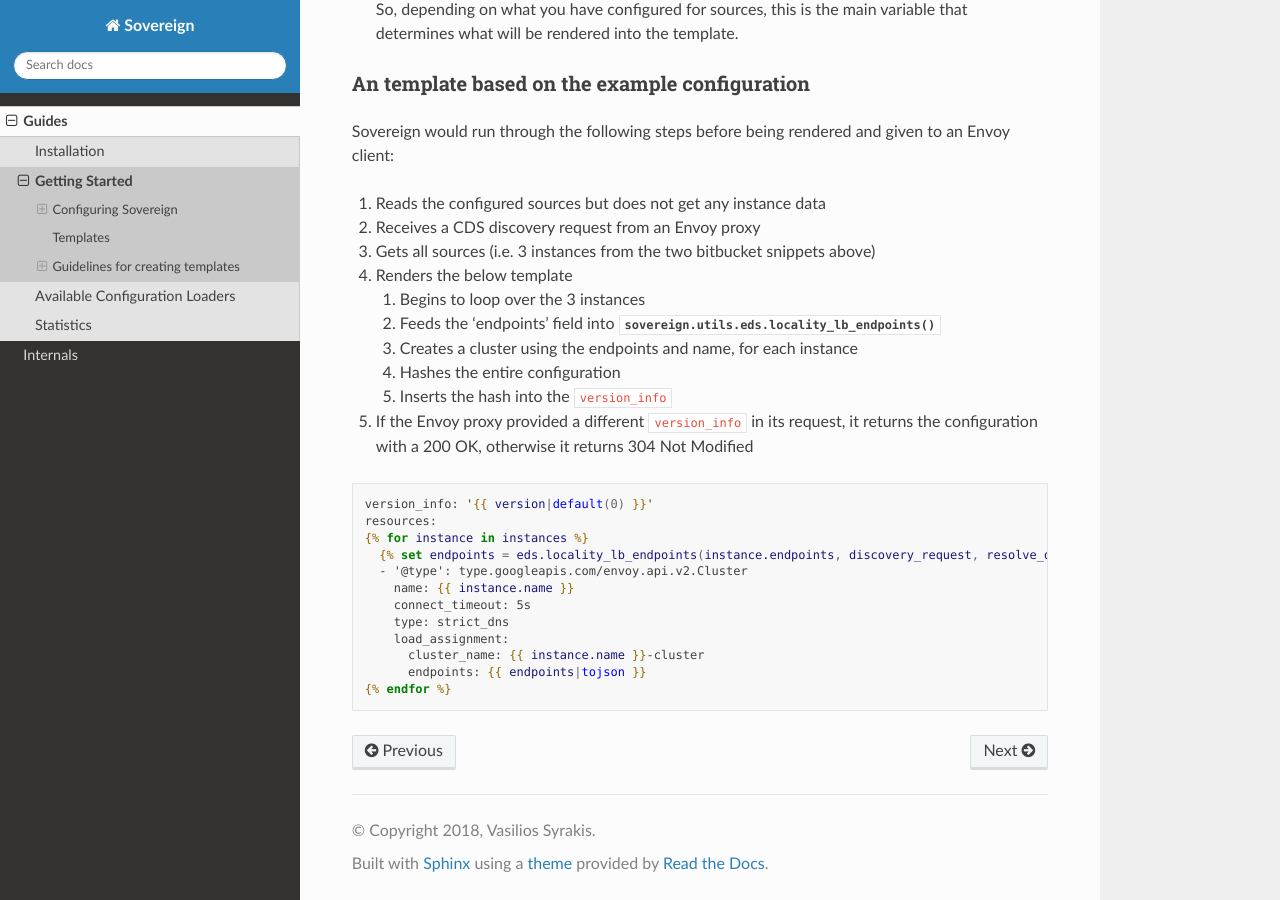
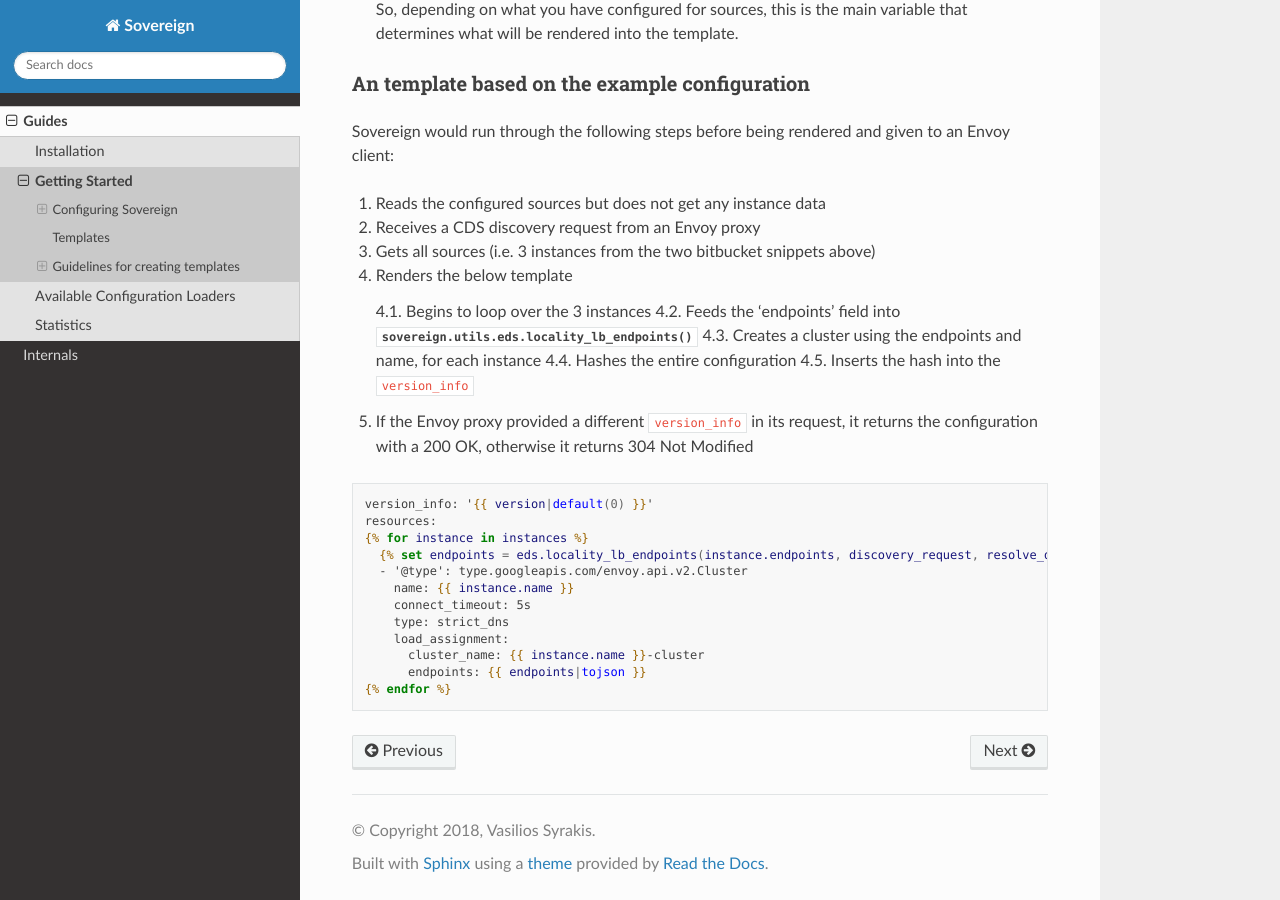
Before and after one commit to cetanu/sovereign, a Sphinx documentation site: the page built from docs/guides/getting_started.rst, in a window 1280 px wide and 900 px high, scrolled down 2957 px. Built offline with Sphinx 7.4.7 and the Read the Docs theme 2.0.0, drawn with Linux system fonts in a browser that asks for light colours.

Commit message:
.. and again

```diff
--- a/docs/guides/getting_started.rst
+++ b/docs/guides/getting_started.rst
@@ -139,18 +139,18 @@
 """"""""""""""""""""""""""""""""""""""""""""""
 Sovereign would run through the following steps before being rendered and given to an Envoy client:
 
-#. Reads the configured sources but does not get any instance data
-#. Receives a CDS discovery request from an Envoy proxy
-#. Gets all sources (i.e. 3 instances from the two bitbucket snippets above)
-#. Renders the below template
+1. Reads the configured sources but does not get any instance data
+2. Receives a CDS discovery request from an Envoy proxy
+3. Gets all sources (i.e. 3 instances from the two bitbucket snippets above)
+4. Renders the below template
 
-   #. Begins to loop over the 3 instances
-   #. Feeds the 'endpoints' field into :func:`sovereign.utils.eds.locality_lb_endpoints`
-   #. Creates a cluster using the endpoints and name, for each instance
-   #. Hashes the entire configuration
-   #. Inserts the hash into the ``version_info``
+   4.1. Begins to loop over the 3 instances
+   4.2. Feeds the 'endpoints' field into :func:`sovereign.utils.eds.locality_lb_endpoints`
+   4.3. Creates a cluster using the endpoints and name, for each instance
+   4.4. Hashes the entire configuration
+   4.5. Inserts the hash into the ``version_info``
 
-#. If the Envoy proxy provided a different ``version_info`` in its request, it returns
+5. If the Envoy proxy provided a different ``version_info`` in its request, it returns
    the configuration with a 200 OK, otherwise it returns 304 Not Modified
 
 .. code-block:: jinja
```
